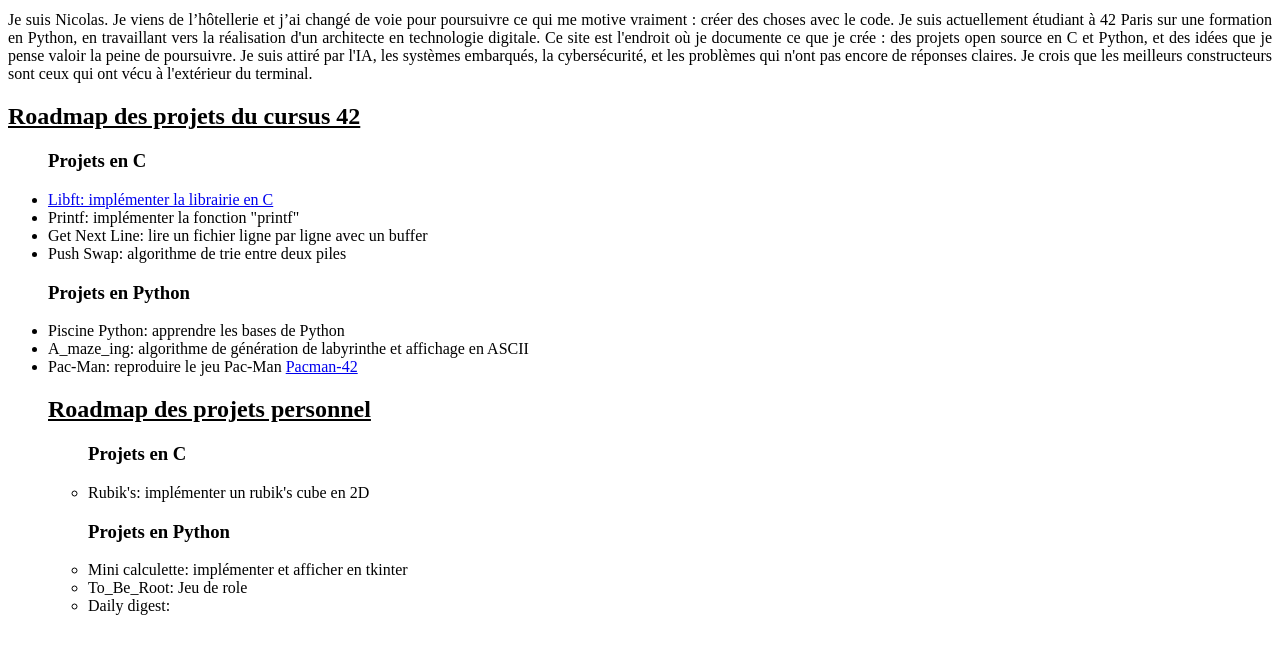
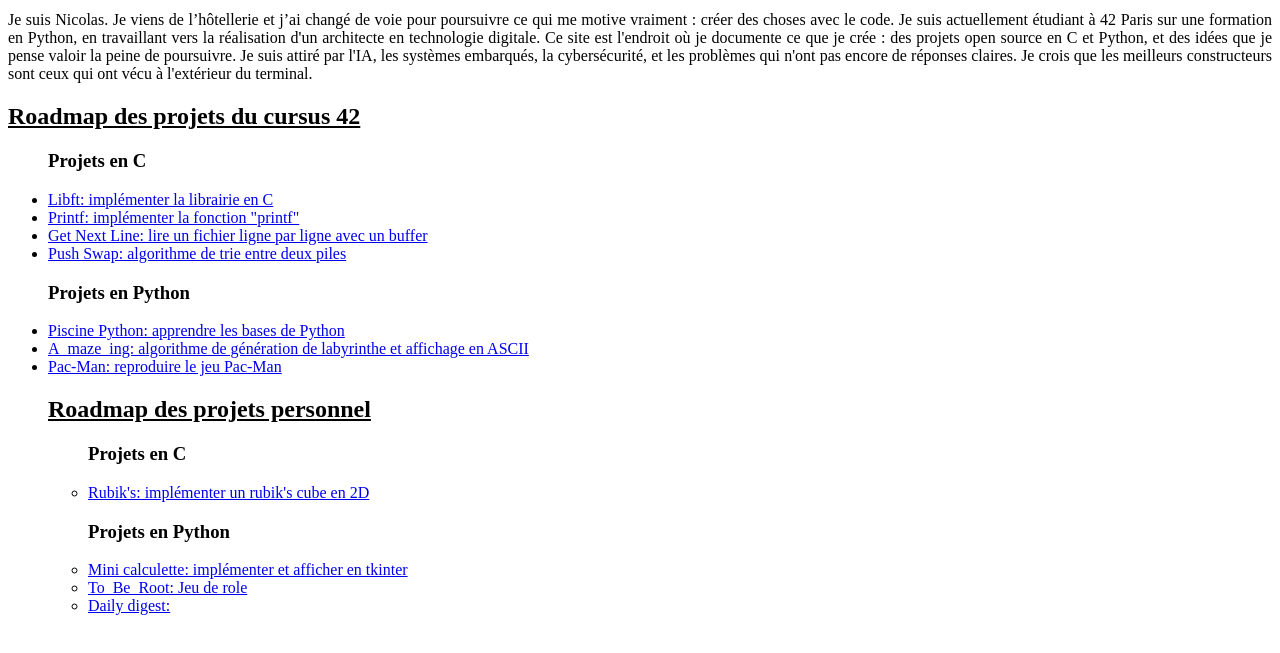
Before and after one commit to nicolasbgt-cell/nicolasbgt-cell.github.io, a plain HTML site: page index.html in a window 1280 px wide. Shown: the part 89-742 px from the top of the page. Drawn offline with Linux system fonts and the light colour scheme.

Commit message:
last ebauche

```diff
--- a/index.html
+++ b/index.html
@@ -18,22 +18,22 @@
 		<h2>Roadmap des projets du cursus 42</h2>
 		<ul>
 			<h3>Projets en C</h3>
-			<li><a href="https://nicolasbgt-cell.github.io/curriculum/c_project/libft.html">Libft: implémenter la librairie en C</a></li>
-			<li>Printf: implémenter la fonction "printf"</li>
-			<li>Get Next Line: lire un fichier ligne par ligne avec un buffer</li>
-			<li>Push Swap: algorithme de trie entre deux piles</li>
+			<li><a href="https://nicolasbgt-cell.github.io/curriculum/c_project/libft_fr.html">Libft: implémenter la librairie en C</a></li>
+			<li><a href="https://nicolasbgt-cell.github.io/curriculum/c_project/printf_fr.html">Printf: implémenter la fonction "printf"</a></li>
+			<li><a href="https://nicolasbgt-cell.github.io/curriculum/c_project/get_net_line_fr.html">Get Next Line: lire un fichier ligne par ligne avec un buffer</a></li>
+			<li><a href="https://nicolasbgt-cell.github.io/curriculum/c_project/push_swap_fr.html">Push Swap: algorithme de trie entre deux piles</a></li>
 			<h3>Projets en Python</h3>
-			<li>Piscine Python: apprendre les bases de Python</li>
-			<li>A_maze_ing: algorithme de génération de labyrinthe et affichage en ASCII</li>
-			<li>Pac-Man: reproduire le jeu Pac-Man <a href="https://nicolasbgt.itch.io/pacman-42?secret=MGLZhanZjjalxuTeehx2uCzE9as">Pacman-42</a></li>
+			<li><a href="https://nicolasbgt-cell.github.io/curriculum/python_project/piscine_python_fr.html">Piscine Python: apprendre les bases de Python</a></li>
+			<li><a href="https://nicolasbgt-cell.github.io/curriculum/python_project/amazinf_fr.html">A_maze_ing: algorithme de génération de labyrinthe et affichage en ASCII</a></li>
+			<li><a href="https://nicolasbgt-cell.github.io/curriculum/pyhton_project/pacmam_fr.html">Pac-Man: reproduire le jeu Pac-Man</a></li>
 		<h2>Roadmap des projets personnel</h2>
 		<ul>
 			<h3>Projets en C</h3>
-			<li>Rubik's: implémenter un rubik's cube en 2D</li>
+			<li><a href="https://nicolasbgt-cell.github.io/curriculum/personal_project/rubiks_fr.html">Rubik's: implémenter un rubik's cube en 2D</a></li>
 			<h3>Projets en Python</h3>
-			<li>Mini calculette: implémenter et afficher en tkinter</li>
-			<li>To_Be_Root: Jeu de role</li>
-			<li>Daily digest: </li>
+			<li><a href="https://nicolasbgt-cell.github.io/curriculum/personal_project/minicalculator_fr.html">Mini calculette: implémenter et afficher en tkinter</a></li>
+			<li><a href="https://nicolasbgt-cell.github.io/curriculum/personal_project/to_be_root_fr.html">To_Be_Root: Jeu de role</a></li>
+			<li><a href="https://nicolasbgt-cell.github.io/curriculum/personal_project/daily_digest_fr.html">Daily digest: </a></li>
 		</ul>
 	</body>
 </html>
```
Also changed, not shown: curriculum/python_project/pacman_fr.html (added, +1 -0 lines), index_en.html (+11 -10 lines), curriculum/c_project/libft_fr.html (renamed from curriculum/c_project/libft.html), curriculum/c_project/piscine_python_fr.html (added), curriculum/c_project/printf.html (deleted), curriculum/c_project/printf_fr.html (added), curriculum/python_project/pac_man_en.html (deleted), curriculum/python_project/pac_man_fr.html (deleted), curriculum/python_project/pacman_en.html (added), personal_projects/daily_digest_en.html (added), personal_projects/daily_digest_fr.html (added).
